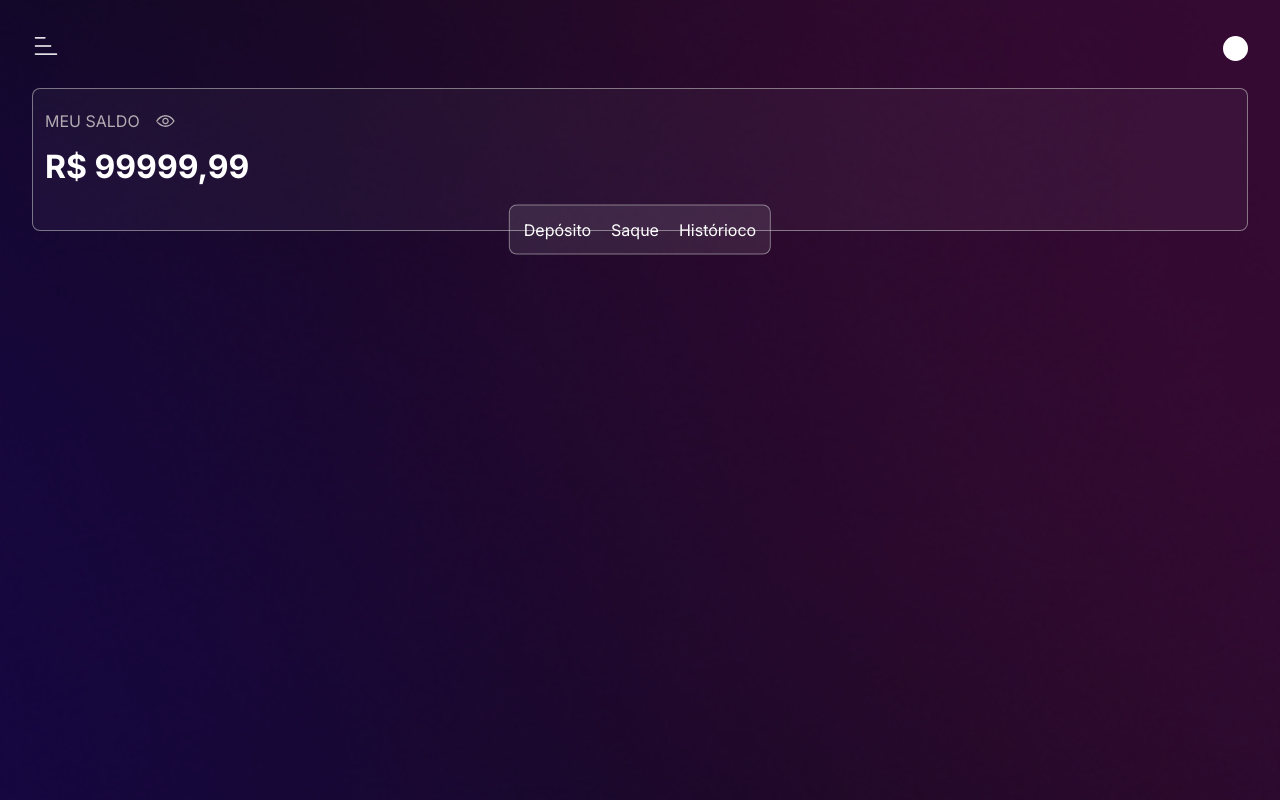
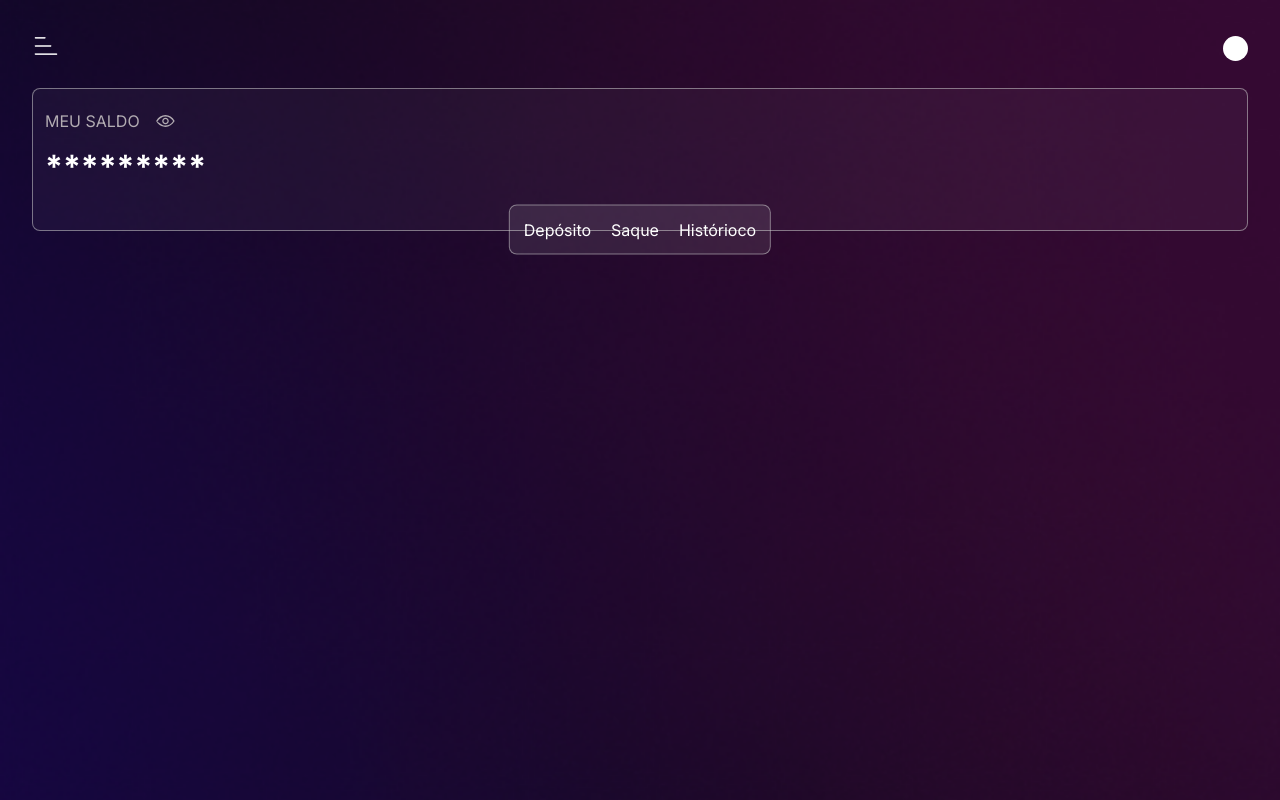
Before and after one commit to igorviniciussantana/brypto, a Next.js app: page /my_wallet in a window 1280 px wide. Built offline with nearby package versions, Linux system fonts and the light colour scheme.

Commit message:
feat(my_wallet): add hide view

```diff
--- a/components/balance/balance.tsx
+++ b/components/balance/balance.tsx
@@ -1,11 +1,15 @@
 import Head from "next/head";
+import { useState } from "react";
 import styles from "./balance.module.css";
 
 export default function Balance() {
+
+  const [coinView, setCoinView ]= useState(false)
+
   return (
     <div className={styles.balance}>
-        <div className={styles.line}><p>MEU SALDO</p> <img src="img/eye.svg" alt="Icone do olho" /></div>
-        <div className={styles.coin}><h1>R$ 99999,99</h1></div>
+        <div className={styles.line}><p>MEU SALDO</p> <img src="img/eye.svg" alt="Icone do olho"  onClick={() => coinView ? setCoinView(false) :  setCoinView(true)}/></div>
+        <div className={styles.coin} ><h1>{coinView ? 'R$ 99999,99' : '*********'}</h1></div>
 
         <div className={styles.over}>
             <p>Depósito</p>
```
